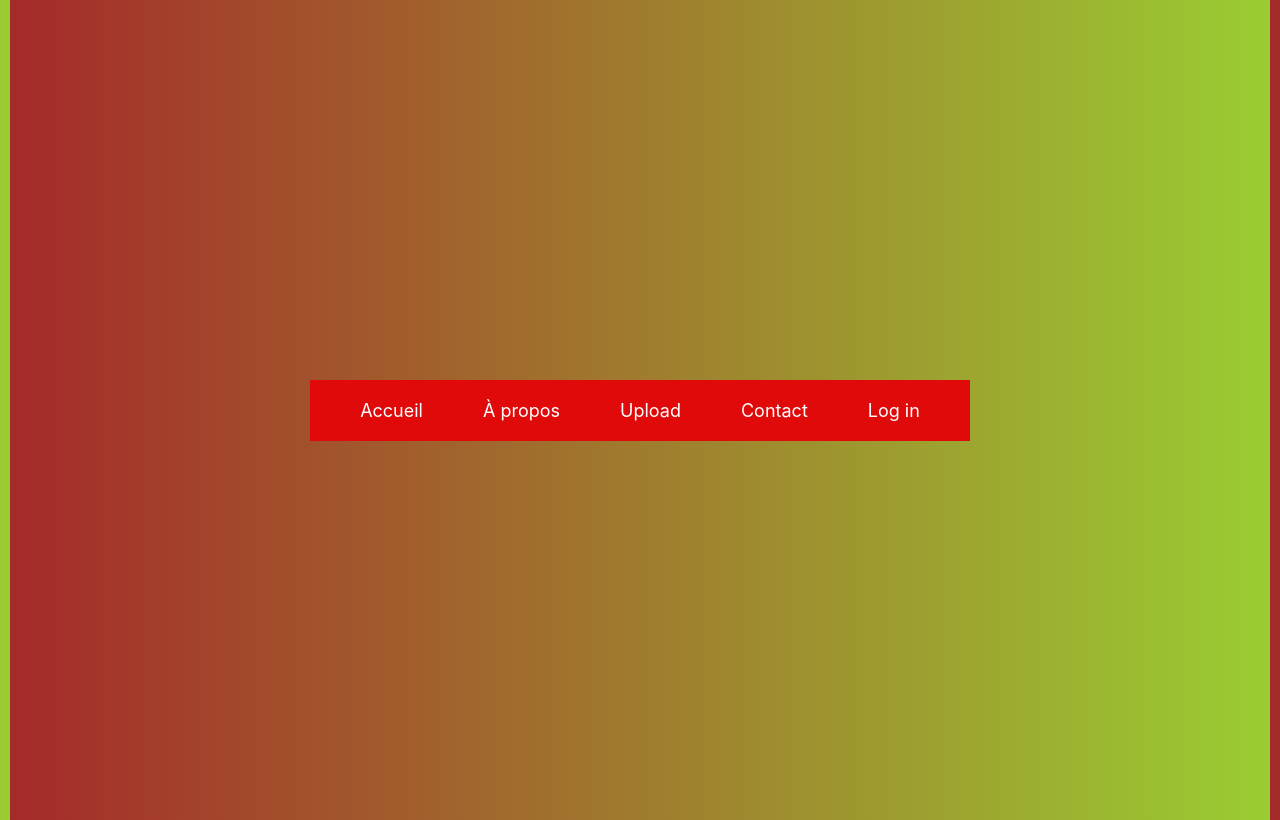
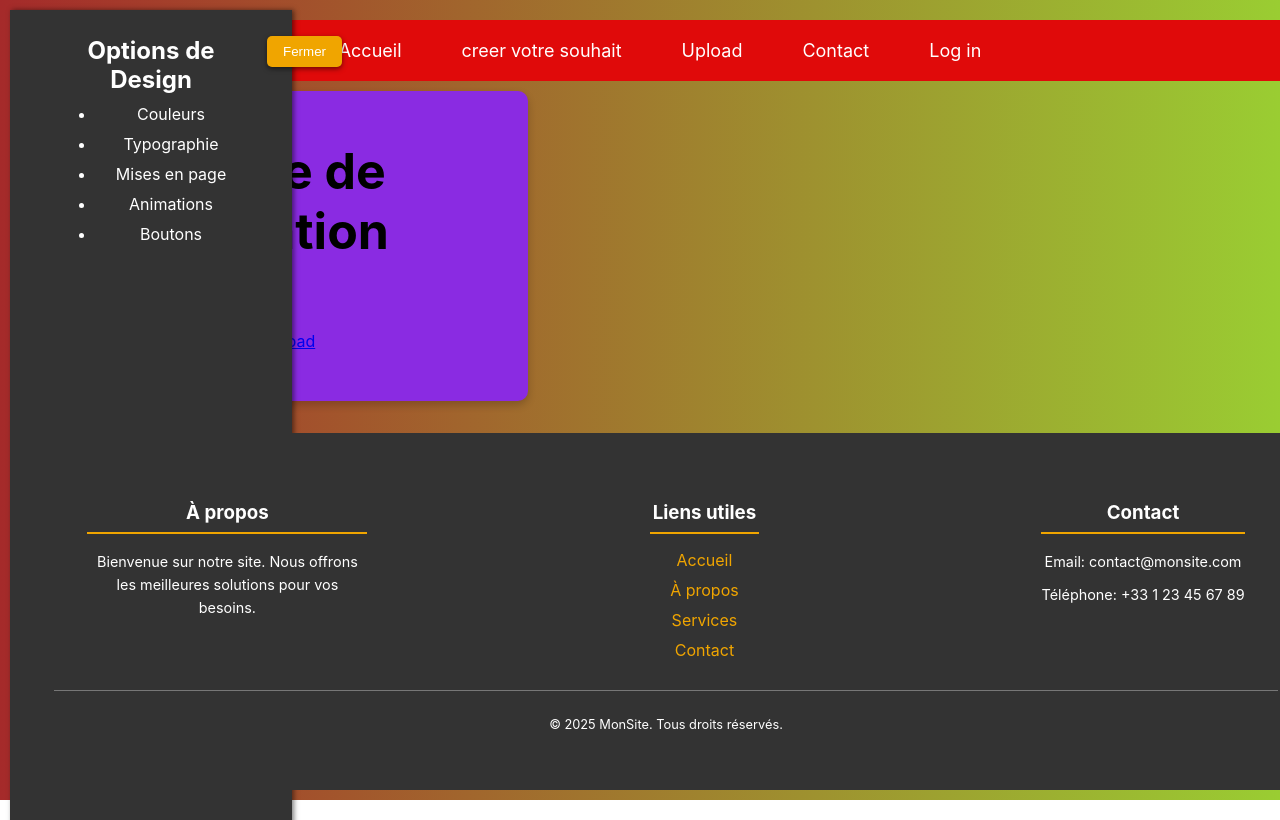
Before and after one commit to Doliviane/Domy2.0, a React (Create React App) app: page /create in a window 1280 px wide. Built offline with nearby package versions, Linux system fonts and the light colour scheme.

Commit message:
create und menubar

```diff
--- a/src/App.css
+++ b/src/App.css
@@ -1,32 +1,23 @@
 .App {
   text-align: center;
-
+  flex: 1;
 }
 
 /* Nabar */
 /*  */
-.navbar {
-  background-color: #333;
-  padding: 10px;
-  text-align: center;
+
+
+
+
+body, html {
+  margin: 0;
+  padding: 0;
+  height: 100%;
+  overflow-y: auto;
 }
 
-.navbar ul {
-  list-style: none;
-  padding: 0;
+#root {
+  display: flex;
+  flex-direction: column;
+  min-height: 100vh;
 }
-
-.navbar ul li {
-  display: inline;
-  margin: 0 20px;
-}
-
-.navbar ul li a {
-  color: white;
-  text-decoration: none;
-  font-size: 18px;
-}
-
-.navbar ul li a:hover {
-  color: #f0a500;
-}
--- a/src/App.js
+++ b/src/App.js
@@ -5,7 +5,8 @@
 import Navbar from './navbar/navbar';
 import LogIn from './connect/connect';
 import ImageUpload from "./upload/imageupload";
-
+import Footer from './navbar/footbar'
+import Create from './create/create'
  function App() {
   return (
 <BrowserRouter>
@@ -16,8 +17,9 @@
         <div className="content">
           <Routes>
 
-            <Route path="/" element={<h2>Bienvenue sur la page</h2>} />
-            <Route path="/about" element={<h2>À propos</h2>} />
+            <Route path="/" element={<h2>Bienvenue sur la page
+            </h2>} />
+            <Route path="/create" element={<Create />} />
             <Route path="/imageupload" element={<ImageUpload/>} />
             <Route path="/contact" element={<h2>Contact</h2>} />
             <Route path="/connect" element={<LogIn />} />
@@ -25,6 +27,7 @@
         </div>
       </div>
 
+      <Footer />
 </BrowserRouter>
 
     );
--- /dev/null
+++ b/src/create/create.js
@@ -0,0 +1,19 @@
+import React from 'react';
+import './create.css';
+import { Link } from 'react-router-dom';
+import Sidebar from '../navbar/menubar';
+import ImageUpload from "../upload/imageupload";
+
+function Create() {
+  return (
+    <div className="wrapper">
+           <Sidebar/>
+         <h1> Page de creation</h1>
+
+
+         <Link to="/imageupload">Upload</Link>
+        </div>
+  );
+}
+
+export default Create;
--- /dev/null
+++ b/src/navbar/footbar.css
@@ -0,0 +1,59 @@
+/* src/navbar/Footer.css */
+
+.footer {
+    background-color: #333;
+    color: white;
+    width: 100%;
+  padding: 3rem 1rem;
+  text-align: center;
+  position: relative;
+  left: 0;
+  bottom: 0;
+  }
+
+  .footer-content {
+    display: flex;
+    justify-content: space-around;
+    flex-wrap: wrap;
+    max-width: 1200px;
+  margin: 0 auto;
+    gap: 15rem;
+
+  }
+
+  .footer-section {
+    max-width: 300px;
+  }
+
+  .footer-section h3 {
+    border-bottom: 2px solid #f0a500;
+    padding-bottom: 0.5rem;
+    margin-bottom: 1rem;
+  }
+  .footer-section p {
+    font-size: 0.9rem;
+    line-height: 1.6;
+  }
+  .footer-section ul {
+    list-style: none;
+    padding: 0;
+  }
+
+  .footer-section ul li {
+    margin-bottom: 0.5rem;
+  }
+
+  .footer-section ul li a {
+    text-decoration: none;
+    color: #f0a500;
+  }
+
+  .footer-section ul li a:hover {
+    text-decoration: underline;
+  }
+
+  .footer-bottom {
+    border-top: 1px solid #777;
+    padding-top: 1rem;
+    font-size: 0.8rem;
+  }
--- a/src/navbar/footbar.js
+++ b/src/navbar/footbar.js
@@ -0,0 +1,38 @@
+// src/components/Footer.js
+import React from 'react';
+import './footbar.css';
+
+function Footer() {
+  return (
+    <footer className="footer">
+      <div className="footer-content">
+        <div className="footer-section">
+          <h3>À propos</h3>
+          <p>Bienvenue sur notre site. Nous offrons les meilleures solutions pour vos besoins.</p>
+        </div>
+
+        <div className="footer-section">
+          <h3>Liens utiles</h3>
+          <ul>
+            <li><a href="/">Accueil</a></li>
+            <li><a href="/about">À propos</a></li>
+            <li><a href="/services">Services</a></li>
+            <li><a href="/contact">Contact</a></li>
+          </ul>
+        </div>
+
+        <div className="footer-section">
+          <h3>Contact</h3>
+          <p>Email: contact@monsite.com</p>
+          <p>Téléphone: +33 1 23 45 67 89</p>
+        </div>
+      </div>
+
+      <div className="footer-bottom">
+        <p>&copy; {new Date().getFullYear()} MonSite. Tous droits réservés.</p>
+      </div>
+    </footer>
+  );
+}
+
+export default Footer;
--- /dev/null
+++ b/src/navbar/menubar.css
@@ -0,0 +1,44 @@
+/* Sidebar.css */
+.sidebar {
+    width: 250px;
+    height: 100vh;
+    background-color: #333;
+    color: white;
+    position: fixed;
+    top: 0;
+    left: 0;
+    transform: translateX(0);
+    transition: transform 0.3s ease-in-out;
+    padding: 1rem;
+    box-shadow: 2px 0 5px rgba(0,0,0,0.5);
+  }
+
+  .sidebar.closed {
+    transform: translateX(-100%);
+  }
+
+  .sidebar-content {
+    opacity: 1;
+    transition: opacity 0.3s ease-in-out;
+  }
+
+  .sidebar.closed .sidebar-content {
+    opacity: 0;
+  }
+
+  .toggle-button {
+    position: absolute;
+    top: 1rem;
+    right: -60px;
+    background-color: #f0a500;
+    color: white;
+    border: none;
+    padding: 0.5rem 1rem;
+    cursor: pointer;
+    border-radius: 5px;
+    box-shadow: 0 2px 5px rgba(0,0,0,0.5);
+  }
+
+  .toggle-button:hover {
+    background-color: #d88b00;
+  }
--- /dev/null
+++ b/src/navbar/menubar.js
@@ -0,0 +1,30 @@
+
+import React, { useState } from 'react';
+import './menubar.css';
+
+const Sidebar = () => {
+    const [isOpen, setIsOpen] = useState(true);
+
+  const toggleSidebar = () => {
+    setIsOpen(!isOpen);
+  };
+  return (
+    <div className={`sidebar ${isOpen ? 'open' : 'closed'}`}>
+      <button className="toggle-button" onClick={toggleSidebar}>
+        {isOpen ? 'Fermer' : 'Ouvrir'}
+      </button>
+      <div className="sidebar-content">
+        <h2>Options de Design</h2>
+        <ul>
+          <li>Couleurs</li>
+          <li>Typographie</li>
+          <li>Mises en page</li>
+          <li>Animations</li>
+          <li>Boutons</li>
+        </ul>
+      </div>
+    </div>
+  );
+};
+
+export default Sidebar;
--- a/src/navbar/navbar.css
+++ b/src/navbar/navbar.css
@@ -3,6 +3,13 @@
     background-color: #e00a0a;
     padding: 10px;
     text-align: center;
+    width: 100%;
+    width: 100%;
+
+  text-align: center;
+  position: relative;
+  left: 0;
+  bottom: 0;
   }
 
   .navbar ul {
--- a/src/navbar/navbar.js
+++ b/src/navbar/navbar.js
@@ -9,13 +9,14 @@
       <ul>
 
         <li><Link to="/">Accueil</Link></li>
-        <li><Link to="/about">À propos</Link></li>
+        <li><Link to="/create">creer votre souhait</Link></li>
         <li><Link to="/imageupload">Upload</Link></li>
         <li><Link to="/contact">Contact</Link></li>
         <li><Link to="/connect" >Log in</Link></li>
       </ul>
     </nav>
 
+
   );
 }
 
```
Also changed, not shown: src/create/create.css (added).
